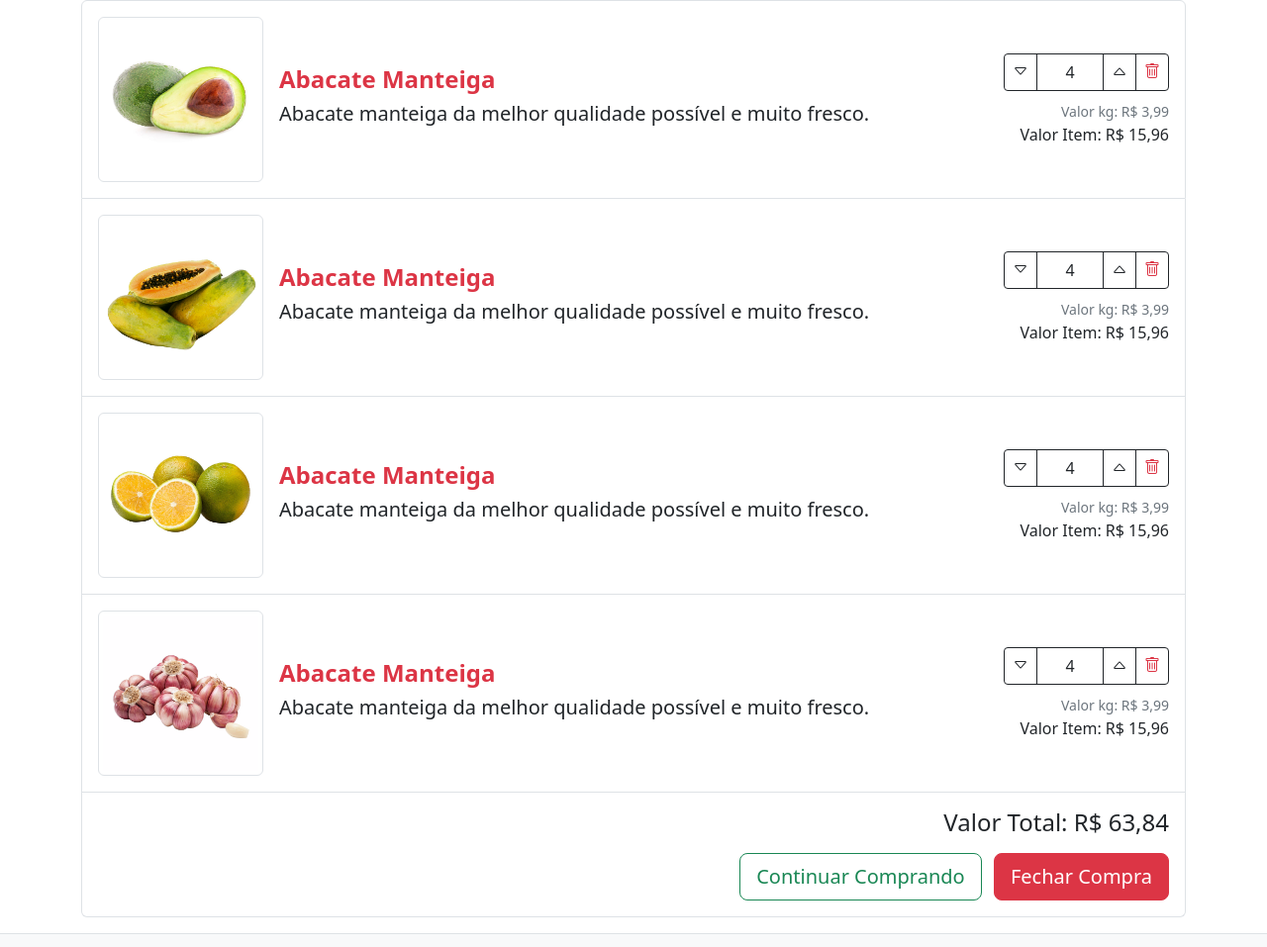
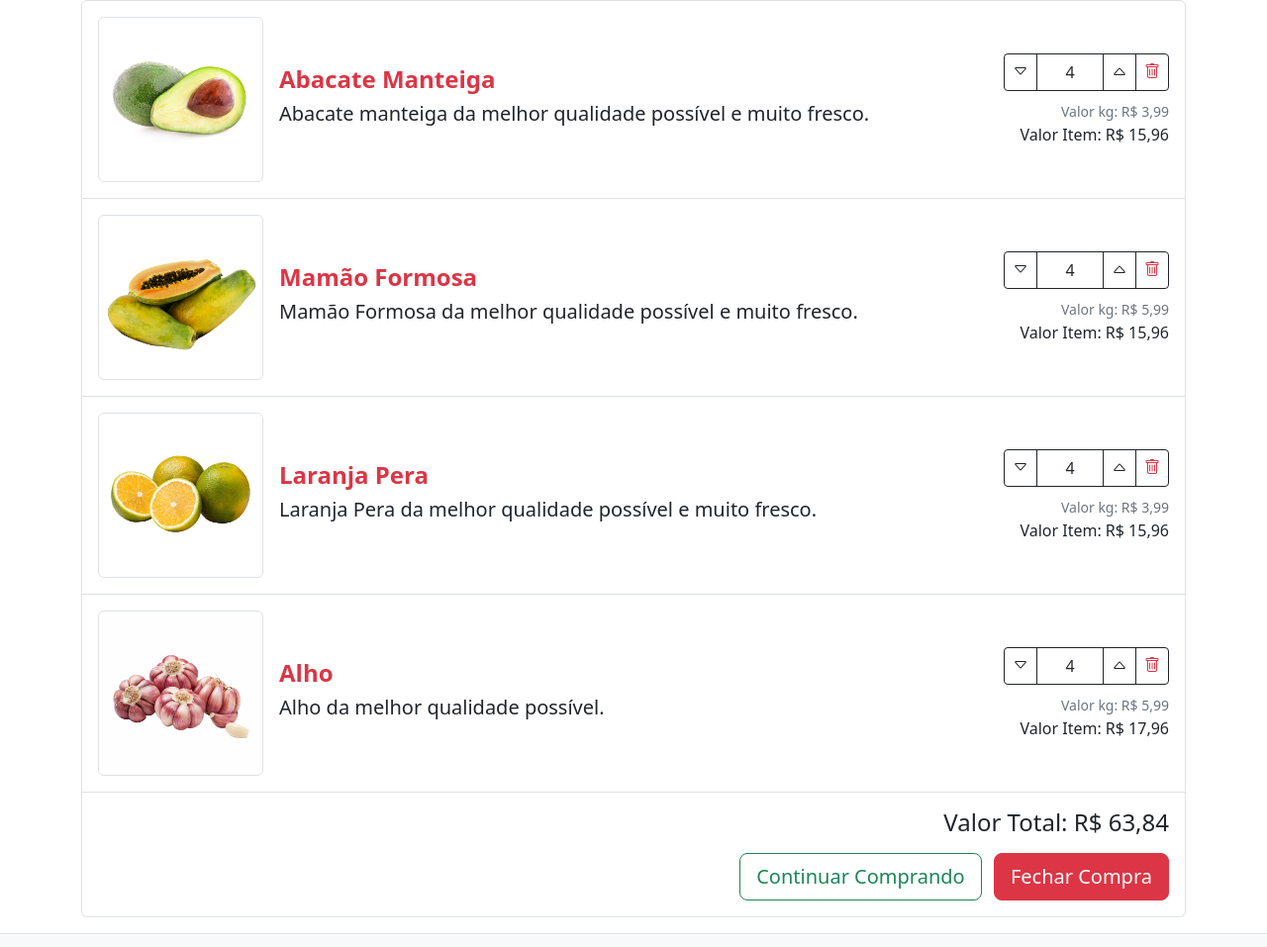
Before and after one commit to azuosss/CASE-2-, a website: page carrinho.html in a window 1280 px wide. Shown: the part 132-1089 px from the top of the page at 99% size. Drawn offline with nearby package versions, Linux system fonts and the light colour scheme.

Commit message:
Add files via upload

```diff
--- a/carrinho.html
+++ b/carrinho.html
@@ -112,10 +112,10 @@
                             <div class="col-8 col-md-9 col-lg-7 col-xl-8 text-left align-self-center">
                                 <h4>
                                     <b><a href="#" class="text-decoration-none text-danger">
-                                            Abacate Manteiga</a></b>
+                                            Mamão Formosa</a></b>
                                 </h4>
                                 <h5>
-                                    Abacate manteiga da melhor qualidade possível e muito fresco.
+                                    Mamão Formosa da melhor qualidade possível e muito fresco.
                                 </h5>
                             </div>
                             <div
@@ -133,7 +133,7 @@
                                     </button>
                                 </div>
                                 <div class="text-end mt-2">
-                                    <small class="text-secondary">Valor kg: R$ 3,99</small><br>
+                                    <small class="text-secondary">Valor kg: R$ 5,99</small><br>
                                     <span class="text-dark">Valor Item: R$ 15,96</span>
                                 </div>
                             </div>
@@ -149,10 +149,10 @@
                             <div class="col-8 col-md-9 col-lg-7 col-xl-8 text-left align-self-center">
                                 <h4>
                                     <b><a href="#" class="text-decoration-none text-danger">
-                                            Abacate Manteiga</a></b>
+                                            Laranja Pera</a></b>
                                 </h4>
                                 <h5>
-                                    Abacate manteiga da melhor qualidade possível e muito fresco.
+                                    Laranja Pera da melhor qualidade possível e muito fresco.
                                 </h5>
                             </div>
                             <div
@@ -186,10 +186,10 @@
                             <div class="col-8 col-md-9 col-lg-7 col-xl-8 text-left align-self-center">
                                 <h4>
                                     <b><a href="#" class="text-decoration-none text-danger">
-                                            Abacate Manteiga</a></b>
+                                            Alho</a></b>
                                 </h4>
                                 <h5>
-                                    Abacate manteiga da melhor qualidade possível e muito fresco.
+                                    Alho da melhor qualidade possível.
                                 </h5>
                             </div>
                             <div
@@ -207,8 +207,8 @@
                                     </button>
                                 </div>
                                 <div class="text-end mt-2">
-                                    <small class="text-secondary">Valor kg: R$ 3,99</small><br>
-                                    <span class="text-dark">Valor Item: R$ 15,96</span>
+                                    <small class="text-secondary">Valor kg: R$ 5,99</small><br>
+                                    <span class="text-dark">Valor Item: R$ 17,96</span>
                                 </div>
                             </div>
                         </div>
```
